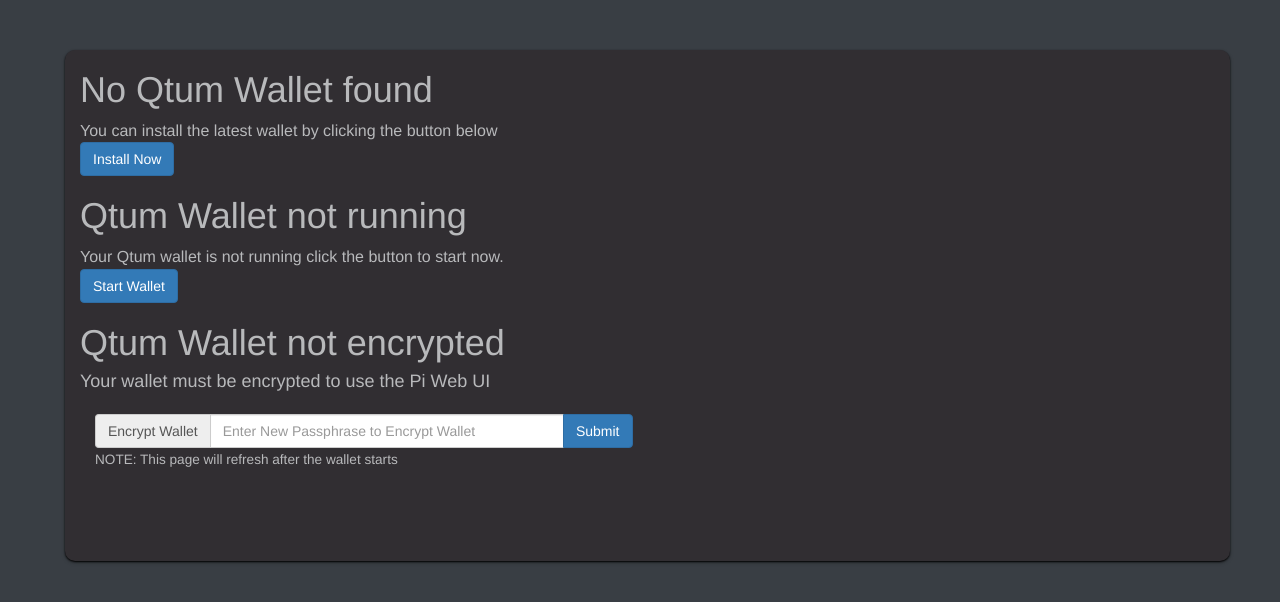
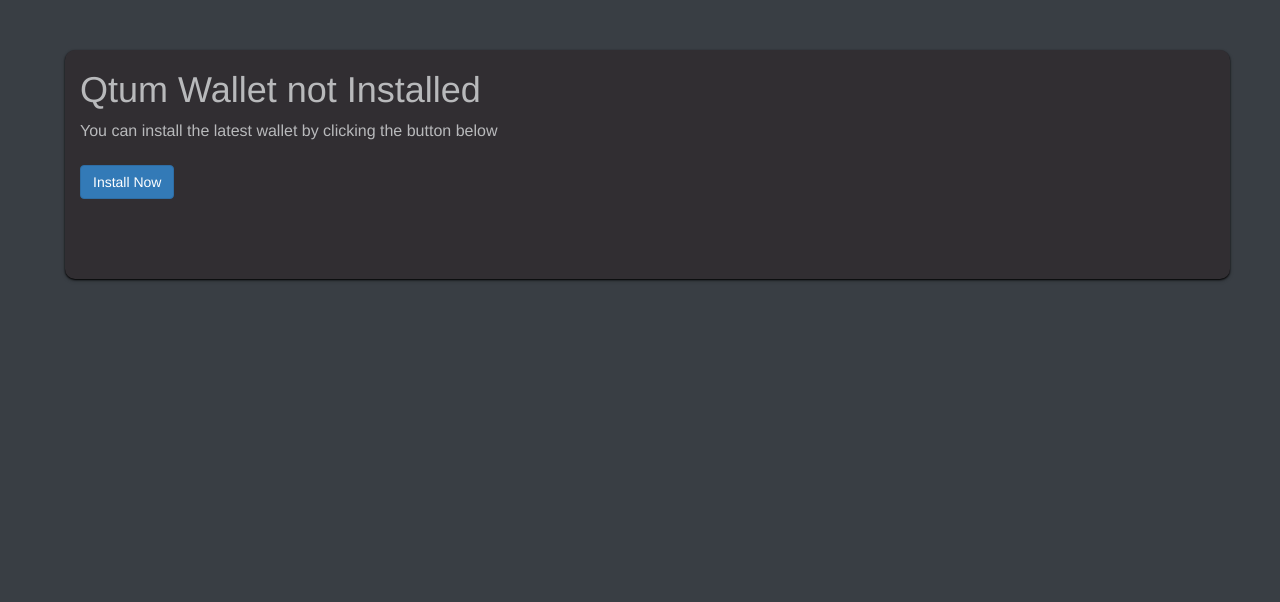
Before and after one commit to SSUgaya/qtum-ui, a Flask app: page /offline in a window 1280 px wide. Shown: the top 602 px of the page. Run offline with Flask 2, Linux system fonts and the light colour scheme; some libraries are stand-ins or nearby versions.

Commit message:
Finished wallet checks: Installed, Running, Encrypted

```diff
--- a/app.py
+++ b/app.py
@@ -58,14 +58,14 @@
     process = subprocess.Popen("cd ~/qtum-wallet", stdout=subprocess.PIPE, stderr=subprocess.PIPE, shell=True)
     (out,err) = process.communicate()
     if process.returncode != 0:
-        return None
+        return 'No_Wallet'
     check_wallet = qtum_info()
     if check_wallet == None:
-        return None
+        return 'Not_Running'
     result = list(check_wallet.keys())
     if result[8] != 'unlocked_until':
-        return None
-    return check_wallet
+        return 'Not_Encrypted'
+    return 'OK'
 
 def wallet_start_up():
     start_wallet = '~/qtum-wallet/bin/qtumd -daemon=1'
@@ -120,8 +120,7 @@
 
 @app.route('/')
 def index():
-    checks = wallet_checks()
-    if checks == None:
+    if wallet_checks() != 'OK':
         return redirect(url_for('offline'))
     date = time
     return render_template('index.html',date=date, qtum_mempool=qtum_info("getmempoolinfo"), qtum_network=qtum_info("getnettotals"), qtum_wallet=qtum_info(), get_current_block=qtum_info("getinfo"), list_tx=qtum_info("listtransactions '*'", 100), wallet_version=qtum("--version"), stake_output=qtum_info("getstakinginfo", ""), stake_time=get_time())
@@ -200,12 +199,12 @@
             return redirect(url_for('setup'))
         flash(encrypt, 'msg')
         time.sleep(2)
-        subprocess.run("~/qtum-wallet/bin/qtumd -daemon", shell=True)
-        time.sleep(5)
+        wallet_start_up()
+        time.sleep(8)
         return redirect(url_for('index'))
     else:
         flash('Passphrase Cannot be Blank!!', 'error_encrypt')
-        return redirect(url_for('setup'))
+        return redirect(url_for('offline'))
 
 @app.route('/staking_service', methods=['POST'])
 def staking_service():
@@ -244,7 +243,9 @@
 @app.route('/offline')
 def offline():
     form = QtumPassword()
-    return render_template('offline.html', form=form)
+    if wallet_checks() == 'OK':
+        return redirect(url_for('index'))
+    return render_template('offline.html', form=form, checks=wallet_checks())
 
 @app.route('/start_wallet')
 def start_wallet():
--- a/templates/offline.html
+++ b/templates/offline.html
@@ -14,31 +14,32 @@
       {% block content %}
       <div class="main-offline">
           <div class="offline_page col-md-12 col-sm-12">
-            <h1>No Qtum Wallet found</h1>
+            {% if checks == 'No_Wallet' %}
+              <h1>Qtum Wallet not Installed</h1>
+              <p>
+                You can install the latest wallet by clicking the button below <br />
+                <br />
+                <a href="{{ url_for('start_wallet') }}" class="btn btn-primary">Install Now</a>
+              </p>
+            {% elif checks == 'Not_Running' %}
+            <h1>The Qtum Wallet is not Running</h1>
             <p>
-              You can install the latest wallet by clicking the button below <br />
-              <a href="{{ url_for('start_wallet') }}" class="btn btn-primary">Install Now</a>
-            </p>
-
-            <h1>Qtum Wallet not running</h1>
-            <p>
-              Your Qtum wallet is not running click the button to start now. <br />
+              Click the button to start now the wallet. This page will auto reload. <br />
               <a href="{{ url_for('start_wallet') }}" class="btn btn-primary">Start Wallet</a>
             </p>
-
-            <h1>Qtum Wallet not encrypted</h1>
+            {% else %}
+            <h1>Qtum Wallet is not Encrypted</h1>
             <h4>  Your wallet must be encrypted to use the Pi Web UI</h4>
-            <form class="encrypt-form col-xs-8 col-lg-6" method="post" action="{{ url_for('encrypt_wallet') }}">
+            <form class="encrypt-form col-xs-6 col-lg-6" method="post" action="{{ url_for('encrypt_wallet') }}">
               {{ form.csrf_token }}
             <div class="input-group" data-toggle="tooltip" title="Disabled if wallet already encrypted.">
-              <span class="input-group-addon">Encrypt Wallet</span>
-              {{ form.passphrase(type="password", class_="form-control", placeholder="Enter New Passphrase to Encrypt Wallet")}}
+              {{ form.passphrase(type="password", class_="form-control", placeholder="Enter Passphrase to Encrypt Your Wallet")}}
               <div class="input-group-btn">
                 <button type="submit" class="btn btn-primary">Submit</button>
               </div>
 
             </div>
-            <small>NOTE: This page will refresh after the wallet starts</small>
+            <small>NOTE: The UI will reload after the wallet restarts. ( Approximately 10 secounds )</small>
             {% with messages = get_flashed_messages(category_filter=["error_encrypt"]) %}
               {% if messages %}
                 {% for message in messages %}
@@ -49,7 +50,7 @@
               {% endif %}
             {% endwith %}
             </form>
-
+          {% endif %}
           </div>
       </div>
       {% endblock %}
--- a/templates/receive.html
+++ b/templates/receive.html
@@ -1,5 +1,4 @@
 {% extends 'layout.html' %}
-
 {% block content %}
 <div class="main">
     <div class="receive-page col-xs-12">
--- a/templates/send.html
+++ b/templates/send.html
@@ -1,5 +1,5 @@
+
 {% extends 'layout.html' %}
-
 {% block content %}
 <div class="main">
   <div class="send_page col-xs-12">
```
